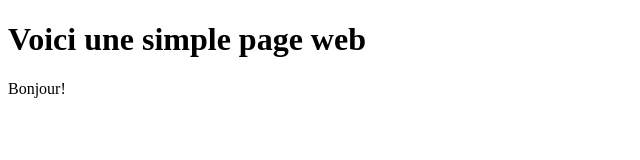
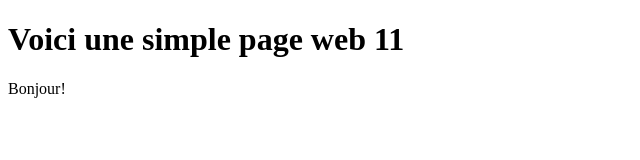
Before and after one commit to YousraTagmouti/RAC_Travail2, a plain HTML site: page index.html in a window 1280 px wide. Shown: the full height of the page, 0-640 px from the left. Drawn offline with Linux system fonts and the light colour scheme.

Commit message:
Update index.html

```diff
--- a/index.html
+++ b/index.html
@@ -2,7 +2,7 @@
 <html>
 	<body>
 
-	<h1>Voici une simple page web</h1>
+	<h1>Voici une simple page web 11</h1>
 
 	<p>Bonjour!</p>
 
```
